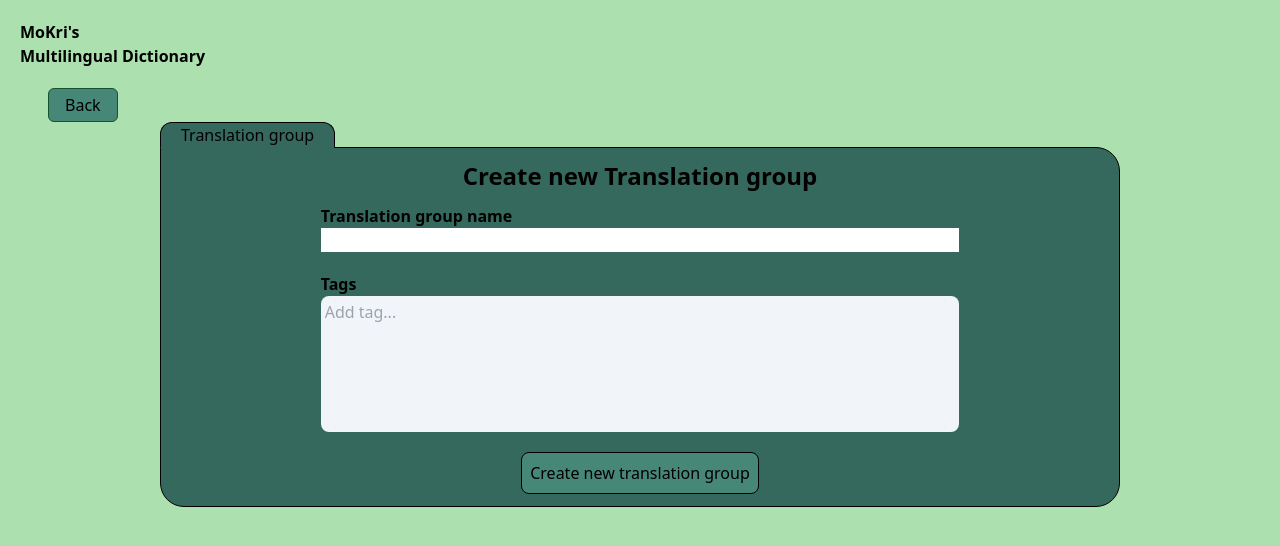
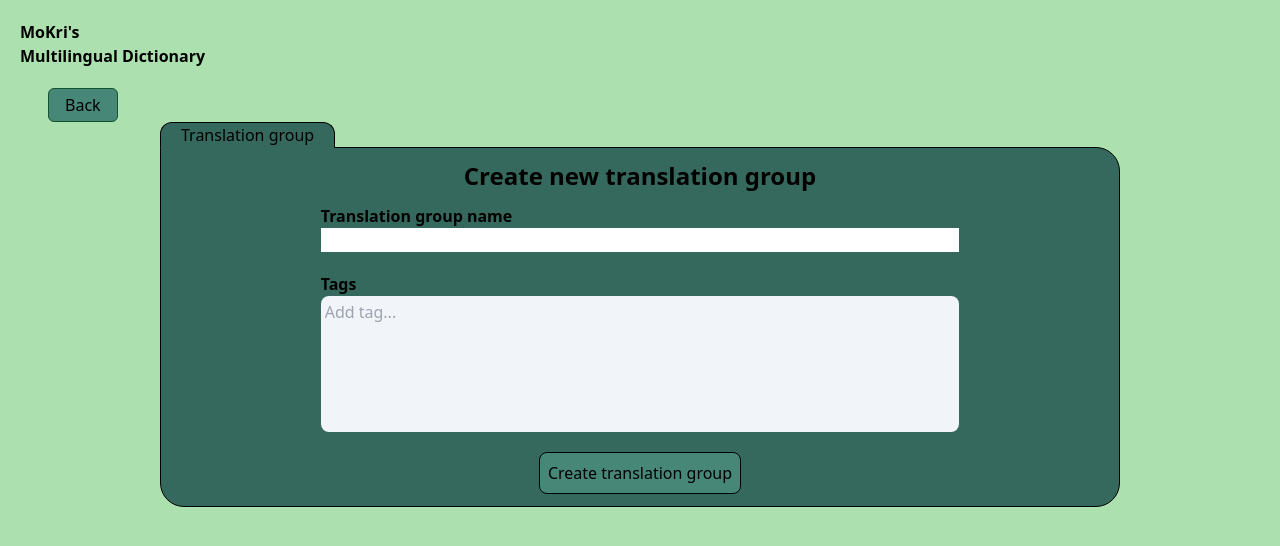
Before and after one commit to MoKrisz/MoKri-s-Multilingual-Dictionary-React-FE, a React (Vite) app: page /menu/new-translation-group in a window 1280 px wide. Shown: the top 546 px of the page. Built offline with nearby package versions, Linux system fonts and the light colour scheme.

Commit message:
create a generic form component

```diff
--- /dev/null
+++ b/src/components/Form.tsx
@@ -0,0 +1,50 @@
+import { zodResolver } from "@hookform/resolvers/zod";
+import React from "react";
+import {
+  FieldValues,
+  FormProvider,
+  SubmitHandler,
+  useForm,
+  UseFormProps,
+} from "react-hook-form";
+import { ZodType } from "zod";
+import Button from "./Button";
+
+interface FormProps<T extends FieldValues> {
+  schema: ZodType<T, any, T>;
+  defaultValues?: UseFormProps<T>["defaultValues"];
+  onSubmit: SubmitHandler<T>;
+  children: React.ReactNode;
+  title: string;
+  submitButtonText: string;
+}
+
+const Form = <T extends FieldValues>({
+  schema,
+  defaultValues,
+  onSubmit,
+  children,
+  title,
+  submitButtonText,
+}: FormProps<T>) => {
+  const methods = useForm<T>({
+    resolver: zodResolver(schema),
+    defaultValues,
+  });
+
+  return (
+    <FormProvider {...methods}>
+      <div className="justify-items-center">
+        <h1 className="font-bold text-2xl m-3">{title}</h1>
+        <form className="w-2/3" onSubmit={methods.handleSubmit(onSubmit)}>
+          {children}
+          <div className="flex justify-center my-3">
+            <Button type="submit">{submitButtonText}</Button>
+          </div>
+        </form>
+      </div>
+    </FormProvider>
+  );
+};
+
+export default Form;
--- a/src/features/Tags/components/TagInput.tsx
+++ b/src/features/Tags/components/TagInput.tsx
@@ -1,6 +1,6 @@
 import React, { KeyboardEvent, useRef, useState } from "react";
-import { Tag } from "../../Words/models";
 import { CgClose } from "react-icons/cg";
+import { Tag } from "../models";
 
 export interface TagInputProps {
   tags: Tag[];
@@ -29,10 +29,7 @@ const TagInput: React.FC<TagInputProps> = ({ tags, onChange }) => {
       if (tags.some((tag) => tag.text.toLowerCase() === trimmedText)) {
         setInputState("");
       } else {
-        const tagsWithNewTag = [
-          ...tags,
-          { tagId: undefined, text: trimmedText },
-        ];
+        const tagsWithNewTag = [...tags, { tagId: null, text: trimmedText }];
         onChange(tagsWithNewTag);
 
         setInputState("");
--- a/src/features/Tags/models.ts
+++ b/src/features/Tags/models.ts
@@ -1,4 +1,4 @@
 export interface Tag {
-  tagId?: number;
+  tagId: number | null;
   text: string;
 }
--- /dev/null
+++ b/src/features/TranslationGroups/api.ts
@@ -0,0 +1,23 @@
+import { TranslationGroupFormData } from "./components/TranslationGroupForm";
+
+export const postTranslationGroup = async (
+  data: TranslationGroupFormData
+): Promise<number> => {
+  console.log(JSON.stringify(data));
+
+  const response = await fetch("https://localhost:7113/translation-group", {
+    method: "POST",
+    body: JSON.stringify(data),
+    headers: {
+      "Content-Type": "application/json",
+    },
+  });
+
+  if (!response.ok) {
+    throw new Error("Word creation failed.");
+  }
+
+  const resJson = await response.json();
+
+  return resJson;
+};
--- a/src/features/TranslationGroups/components/TranslationGroupForm.tsx
+++ b/src/features/TranslationGroups/components/TranslationGroupForm.tsx
@@ -1,8 +1,7 @@
-import { Controller, useForm } from "react-hook-form";
-import Button from "../../../components/Button";
-import TagInput from "../../Tags/components/TagInput";
-import { zodResolver } from "@hookform/resolvers/zod";
 import { z } from "zod";
+import Form from "../../../components/Form";
+import TranslationGroupFormFields from "./TranslationGroupFormFields";
+import { postTranslationGroup } from "../api";
 
 const TranslationGroupFormSchema = z.object({
   groupName: z
@@ -12,63 +11,28 @@ const TranslationGroupFormSchema = z.object({
   tags: z
     .array(
       z.object({
-        tagId: z.number().optional(),
+        tagId: z.number().nullable(),
         text: z.string().trim().min(1, "Tag cannot be empty."),
       })
     )
     .optional(),
 });
 
-type TranslationGroupFormData = z.infer<typeof TranslationGroupFormSchema>;
+export type TranslationGroupFormData = z.infer<
+  typeof TranslationGroupFormSchema
+>;
 
 const TranslationGroupForm: React.FC = () => {
-  const {
-    register,
-    handleSubmit,
-    control,
-    formState: { errors },
-  } = useForm<TranslationGroupFormData>({
-    resolver: zodResolver(TranslationGroupFormSchema),
-  });
-
-  const onSubmit = async (data: TranslationGroupFormData) => {
-    console.log("SUCCESS", data);
-  };
-
   return (
-    <div className="justify-items-center">
-      <h1 className="font-bold text-2xl m-3">Create new Translation group</h1>
-      <form className="w-2/3" onSubmit={handleSubmit(onSubmit)}>
-        <div className="flex flex-col my-2">
-          <label htmlFor="translationGroupName" className="font-bold">
-            Translation group name
-          </label>
-          <input id="translationGroupName" {...register("groupName")} />
-          {errors.groupName && (
-            <span className="text-red-600">{errors.groupName.message}</span>
-          )}
-        </div>
-
-        <div className="flex flex-col my-5 h-40">
-          <label className="font-bold">Tags</label>
-          <Controller
-            control={control}
-            name="tags"
-            defaultValue={[]}
-            render={({ field }) => (
-              <TagInput tags={field.value ?? []} onChange={field.onChange} />
-            )}
-          />
-          {errors.tags && <span>{errors.tags.message}</span>}
-        </div>
-
-        <div className="flex justify-center my-3">
-          <Button type="submit" isDisabled={false}>
-            Create new translation group
-          </Button>
-        </div>
-      </form>
-    </div>
+    <Form<TranslationGroupFormData>
+      schema={TranslationGroupFormSchema}
+      onSubmit={postTranslationGroup}
+      title="Create new translation group"
+      submitButtonText="Create translation group"
+      defaultValues={{ groupName: "", tags: [] }}
+    >
+      <TranslationGroupFormFields />
+    </Form>
   );
 };
 
--- /dev/null
+++ b/src/features/TranslationGroups/components/TranslationGroupFormFields.tsx
@@ -0,0 +1,40 @@
+import { Controller, useFormContext } from "react-hook-form";
+import TagInput from "../../Tags/components/TagInput";
+import { TranslationGroupFormData } from "./TranslationGroupForm";
+
+const TranslationGroupFormFields: React.FC = () => {
+  const {
+    register,
+    control,
+    formState: { errors },
+  } = useFormContext<TranslationGroupFormData>();
+
+  return (
+    <>
+      <div className="flex flex-col my-2">
+        <label htmlFor="translationGroupName" className="font-bold">
+          Translation group name
+        </label>
+        <input id="translationGroupName" {...register("groupName")} />
+        {errors.groupName && (
+          <span className="text-red-600">{errors.groupName.message}</span>
+        )}
+      </div>
+
+      <div className="flex flex-col my-5 h-40">
+        <label className="font-bold">Tags</label>
+        <Controller
+          control={control}
+          name="tags"
+          defaultValue={[]}
+          render={({ field }) => (
+            <TagInput tags={field.value ?? []} onChange={field.onChange} />
+          )}
+        />
+        {errors.tags && <span>{errors.tags.message}</span>}
+      </div>
+    </>
+  );
+};
+
+export default TranslationGroupFormFields;
```
